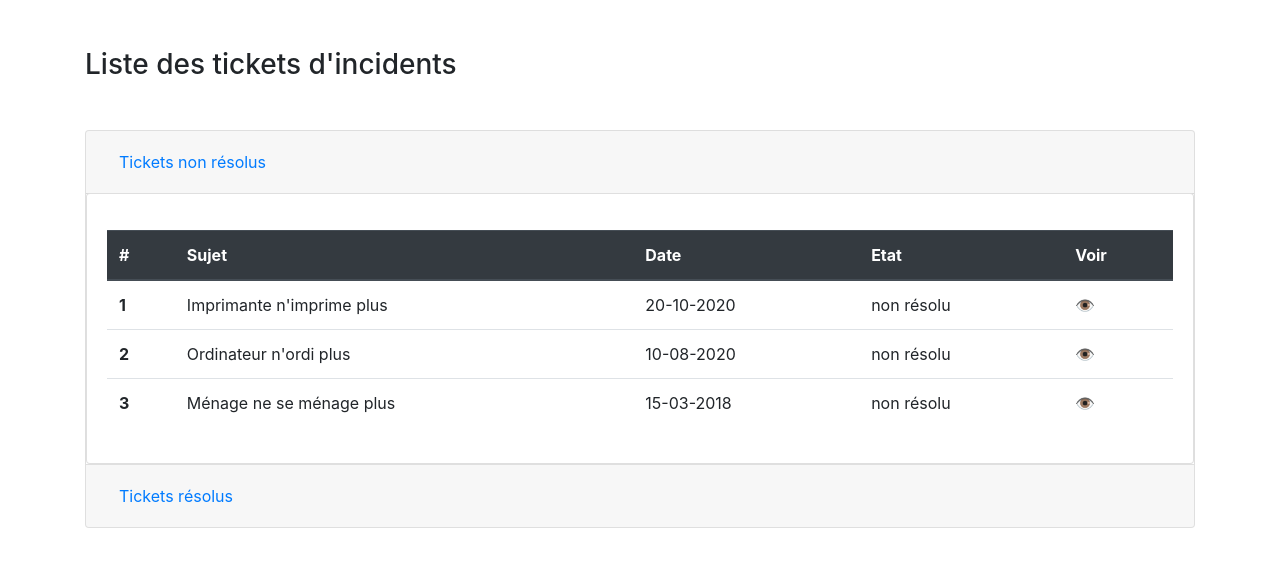
After one commit to RubenVP2/pyTicket, a Flask app: page /admin in a window 1280 px wide. The commit adds this page. Shown: the top 567 px of the page. Run offline with Flask 2, Linux system fonts and the light colour scheme; some libraries are stand-ins or nearby versions.

Commit message:
Ajout du template admin

```diff
--- a/application.py
+++ b/application.py
@@ -12,6 +12,11 @@ def hello_world():
 
 
 @app.route('/add-ticket')
-def ajout_ticket():
-    """ return template for add a ticket """
+def ajout_ticket_page():
+    """ return template to add a ticket """
     return render_template('add-ticket.html')
+
+@app.route('/admin')
+def  admin_page():
+    """ return template admin """
+    return render_template('admin.html')
--- a/templates/add-ticket.html
+++ b/templates/add-ticket.html
@@ -10,7 +10,7 @@
 
     <main class="flex-shrink-0" role="main">
         <div class="container mt-5">
-    <!-- Partie formulaire -->
+    <!-- form to add ticket -->
             <div class="col-12">
                 <h3>Ajout d'un ticket d'incident</h3>
                 <form>
@@ -26,7 +26,7 @@
                     <button type="submit" class="btn btn-primary">Envoyer</button>
                   </form>
             </div>
-    <!-- Partie Tableau des tickets -->
+    <!-- Table to show tickets of current user -->
             <div class="col-12 mt-5">
                 <h3>Mes tickets d'incident</h3>
                 <table class="table mt-3">
--- /dev/null
+++ b/templates/admin.html
@@ -0,0 +1,126 @@
+<!DOCTYPE html>
+<html lang="fr">
+
+<head>
+    <meta charset="UTF-8">
+    <meta name="viewport" content="width=device-width, initial-scale=1.0">
+    <title>Administration</title>
+    <link rel="stylesheet" href="https://stackpath.bootstrapcdn.com/bootstrap/4.5.2/css/bootstrap.min.css"
+        integrity="sha384-JcKb8q3iqJ61gNV9KGb8thSsNjpSL0n8PARn9HuZOnIxN0hoP+VmmDGMN5t9UJ0Z" crossorigin="anonymous">
+</head>
+
+<body class="d-flex flex-column h-100">
+    <main class="flex-shrink-0" role="main">
+        <div class="container mt-5">
+            <h3>Liste des tickets d'incidents</h3>
+            <!-- Accordion for the tables -->
+            <div class="accordion mt-5" id="accordion-ticket">
+
+                <div class="card">
+                    <div class="card-header" id="heading-none-resolute">
+                        <h2 class="mb-0">
+                            <button class="btn btn-link btn-block text-left" type="button" data-toggle="collapse"
+                                data-target="#collapse-none-resolute" aria-expanded="false"
+                                aria-controls="collapse-none-resolute">
+                                Tickets non résolus
+                            </button>
+                        </h2>
+                    </div>
+                    <!-- List of tickets none resolute -->
+                    <div class="card card-body collapse show" id="collapse-none-resolute"
+                        aria-labelledby="heading-none-resolute" data-parent="#accordion-ticket">
+                        <table class="table mt-3">
+                            <thead class="thead-dark">
+                                <tr>
+                                    <th scope="col">#</th>
+                                    <th scope="col">Sujet</th>
+                                    <th scope="col">Date</th>
+                                    <th scope="col">Etat</th>
+                                    <th scope="col">Voir</th>
+                                </tr>
+                            </thead>
+                            <tbody>
+                                <tr>
+                                    <th scope="row">1</th>
+                                    <td>Imprimante n'imprime plus</td>
+                                    <td>20-10-2020</td>
+                                    <td>non résolu</td>
+                                    <td> <a href="">👁️</a> </td>
+                                </tr>
+                                <tr>
+                                    <th scope="row">2</th>
+                                    <td>Ordinateur n'ordi plus</td>
+                                    <td>10-08-2020</td>
+                                    <td>non résolu</td>
+                                    <td> <a href="">👁️</a> </td>
+                                </tr>
+                                <tr>
+                                    <th scope="row">3</th>
+                                    <td>Ménage ne se ménage plus</td>
+                                    <td>15-03-2018</td>
+                                    <td>non résolu</td>
+                                    <td> <a href="">👁️</a> </td>
+                                </tr>
+                            </tbody>
+                        </table>
+                    </div>
+                </div>
+
+                <!-- Table ticket resolute -->
+                <div class="card">
+                    <div class="card-header" id="heading-resolute">
+                        <h2 class="mb-0">
+                            <button class="btn btn-link btn-block text-left" type="button" data-toggle="collapse"
+                                data-target="#collapse-resolute" aria-expanded="false"
+                                aria-controls="collapse-resolute">
+                                Tickets résolus
+                            </button>
+                        </h2>
+                    </div>
+                    <!-- List of all tickets  -->
+                    <div class="card card-body collapse" id="collapse-resolute" aria-labelledby="heading-resolute"
+                        data-parent="#accordion-ticket">
+                        <table class="table mt-3">
+                            <thead class="thead-dark">
+                                <tr>
+                                    <th scope="col">#</th>
+                                    <th scope="col">Sujet</th>
+                                    <th scope="col">Date</th>
+                                    <th scope="col">Etat</th>
+                                    <th scope="col">Voir</th>
+                                </tr>
+                            </thead>
+                            <tbody>
+                                <tr>
+                                    <th scope="row">1</th>
+                                    <td>Imprimante n'imprime plus</td>
+                                    <td>20-10-2020</td>
+                                    <td>résolu</td>
+                                    <td> <a href="">👁️</a> </td>
+                                </tr>
+                                <tr>
+                                    <th scope="row">2</th>
+                                    <td>Ordinateur n'ordi plus</td>
+                                    <td>10-08-2020</td>
+                                    <td>résolu</td>
+                                    <td> <a href="">👁️</a> </td>
+                                </tr>
+                                <tr>
+                                    <th scope="row">3</th>
+                                    <td>Ménage ne se ménage plus</td>
+                                    <td>15-03-2018</td>
+                                    <td>résolu</td>
+                                    <td> <a href="">👁️</a> </td>
+                                </tr>
+                            </tbody>
+                        </table>
+                    </div>
+                </div>
+            </div>
+        </div>
+    </main>
+<script src="https://code.jquery.com/jquery-3.5.1.slim.min.js" integrity="sha384-DfXdz2htPH0lsSSs5nCTpuj/zy4C+OGpamoFVy38MVBnE+IbbVYUew+OrCXaRkfj" crossorigin="anonymous"></script>
+<script src="https://cdn.jsdelivr.net/npm/bootstrap@4.5.3/dist/js/bootstrap.bundle.min.js" integrity="sha384-ho+j7jyWK8fNQe+A12Hb8AhRq26LrZ/JpcUGGOn+Y7RsweNrtN/tE3MoK7ZeZDyx" crossorigin="anonymous"></script>
+</body>
+
+</html>
```
